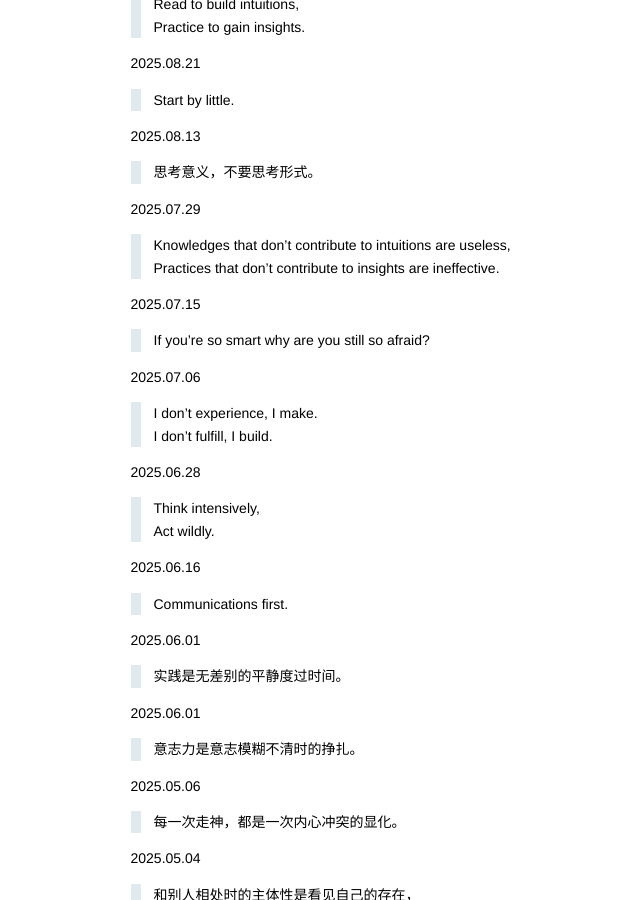
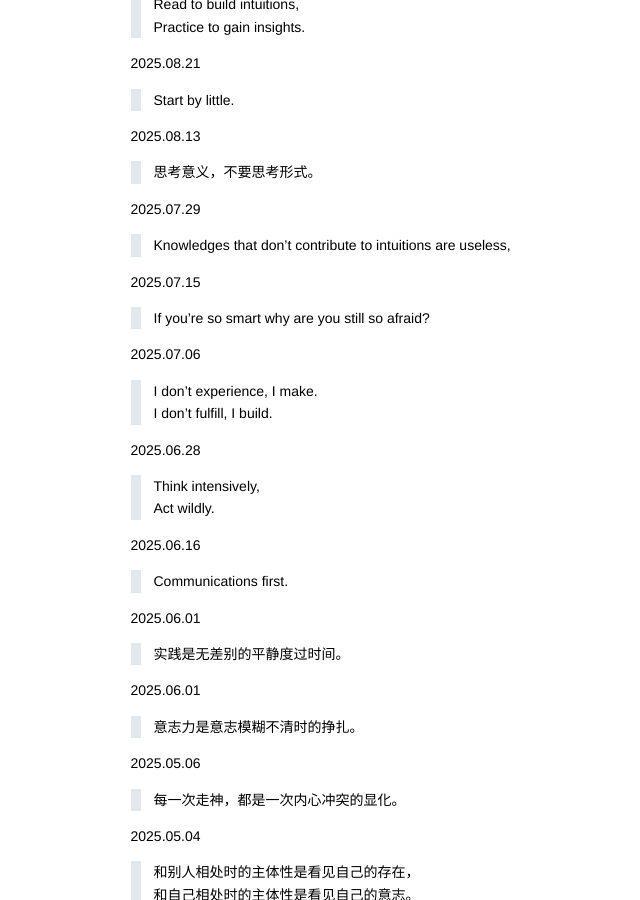
Before and after one commit to kidlj/awei, a Jekyll site: the page built from _wiki/will.md, in a window 1280 px wide and 900 px high, scrolled down 7286 px. Shown: the whole window, without its empty margins (217-857 px from the left). Built offline with Jekyll 4.4.1, drawn with Linux system fonts in a browser that asks for light colours.

Commit message:
update will

```diff
--- a/_wiki/will.md
+++ b/_wiki/will.md
@@ -408,7 +408,6 @@ title: Will
 2025.07.29
 
 > Knowledges that don't contribute to intuitions are useless,
-> Practices that don't contribute to insights are ineffective.
 
 2025.07.15
 
```
